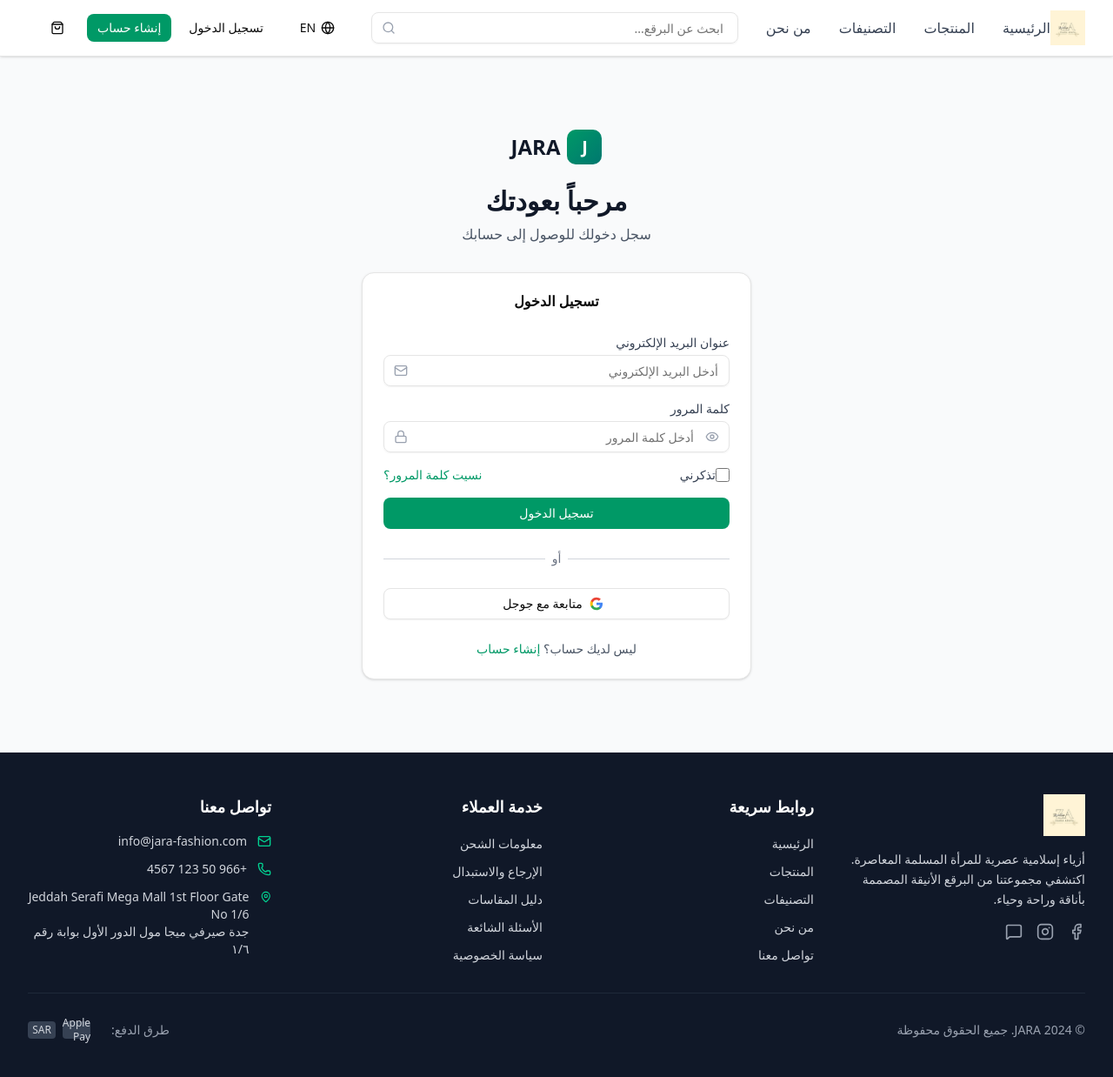
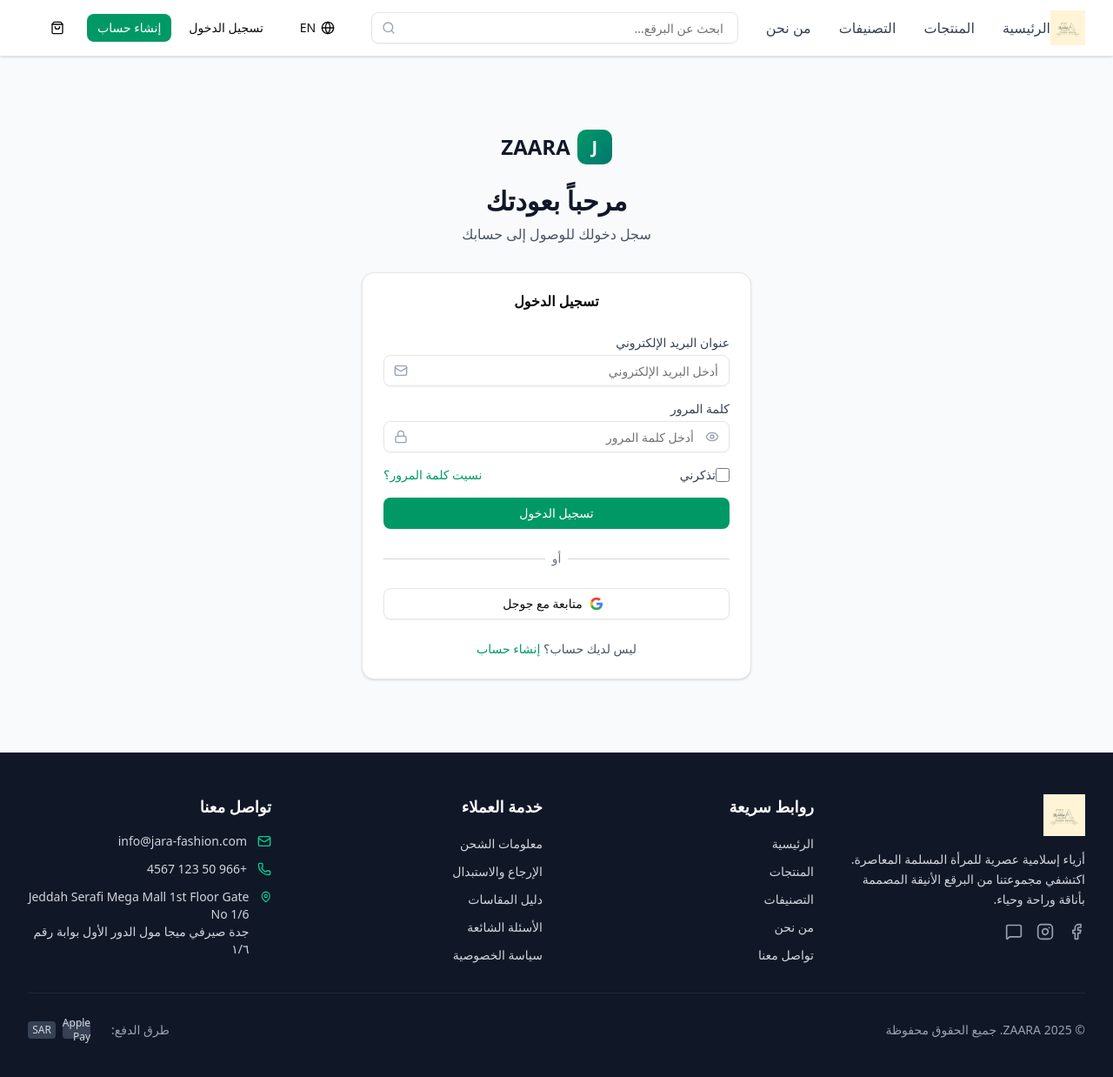
Before and after one commit to nazmulhoqueai-glitch/zara, a Next.js app: page /login in a window 1280 px wide. Shown: the top 1238 px of the page at 87% size. Built offline with nearby package versions, Linux system fonts and the light colour scheme; no server answers.

Commit message:
Update branding from JARA to ZAARA and change year to 2025

```diff
--- a/src/app/layout.tsx
+++ b/src/app/layout.tsx
@@ -9,7 +9,7 @@
 });
 
 export const metadata: Metadata = {
-  title: "JARA - Modern Islamic Fashion",
+  title: "ZAARA - Modern Islamic Fashion",
   description: "Modern Islamic fashion for the contemporary Muslim woman. Discover our collection of elegant Borkas designed with style, comfort, and modesty in mind.",
 };
 
--- a/src/components/layout/Footer.tsx
+++ b/src/components/layout/Footer.tsx
@@ -128,7 +128,7 @@
         <div className="border-t border-gray-800 mt-8 pt-8">
           <div className="flex flex-col md:flex-row justify-between items-center space-y-4 md:space-y-0">
             <p className="text-gray-400 text-sm">
-              © 2024 {t('brand')}. {t('footer_rights')}
+              © 2025 ZAARA. {t('footer_rights')}
             </p>
             <div className="flex items-center space-x-6">
               <span className="text-gray-400 text-sm">{t('footer_payment_methods')}</span>
--- a/src/i18n/messages/ar.ts
+++ b/src/i18n/messages/ar.ts
@@ -1,5 +1,5 @@
 const ar = {
-  brand: "JARA",
+  brand: "ZAARA",
   nav_home: "الرئيسية",
   nav_products: "المنتجات",
   nav_categories: "التصنيفات",
@@ -51,7 +51,7 @@
   featured_products_subtitle: "قطع أزياء إسلامية متميزة مختارة بعناية تحدد الأناقة والأناقة",
   view_all_featured: "عرض جميع المنتجات المميزة",
 
-  // Why Choose JARA Section
+  // Why Choose ZAARA Section
   why_choose_title: "لماذا تختار جارا؟",
   why_choose_subtitle: "نحن ملتزمون بتقديم أفضل تجربة أزياء إسلامية",
   why_choose_premium_quality_title: "جودة مميزة",
--- a/src/i18n/messages/en.ts
+++ b/src/i18n/messages/en.ts
@@ -1,5 +1,5 @@
 const en = {
-  brand: "JARA",
+  brand: "ZAARA",
   nav_home: "Home",
   nav_products: "Products",
   nav_categories: "Categories",
@@ -52,7 +52,7 @@
   view_all_featured: "View All Featured Products",
 
   // Why Choose JARA Section
-  why_choose_title: "Why Choose JARA",
+  why_choose_title: "Why Choose ZAARA",
   why_choose_subtitle: "We're committed to providing the best Islamic fashion experience",
   why_choose_premium_quality_title: "Premium Quality",
   why_choose_premium_quality_desc: "High-quality materials and craftsmanship in every piece",
@@ -366,7 +366,7 @@
   back_to_home: "Back to Home",
   admin: "Admin",
   admin_dashboard: "Admin Dashboard",
-  admin_dashboard_subtitle: "Manage JARA Islamic Fashion Store",
+  admin_dashboard_subtitle: "Manage ZAARA Islamic Fashion Store",
 
   // Admin Navigation
   admin_nav_dashboard: "Dashboard",
```
